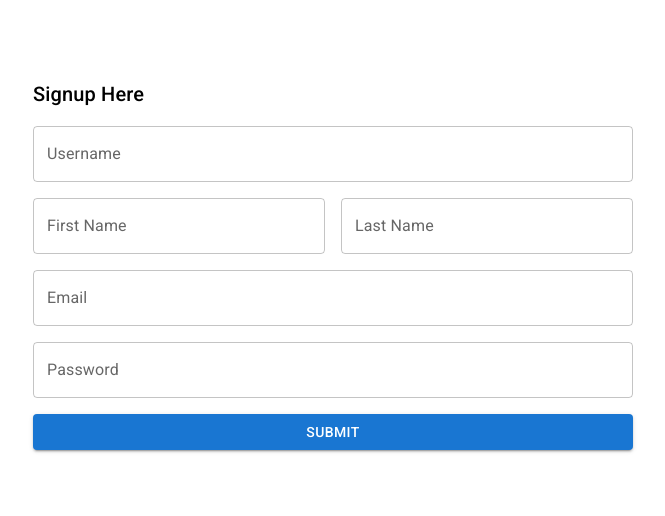
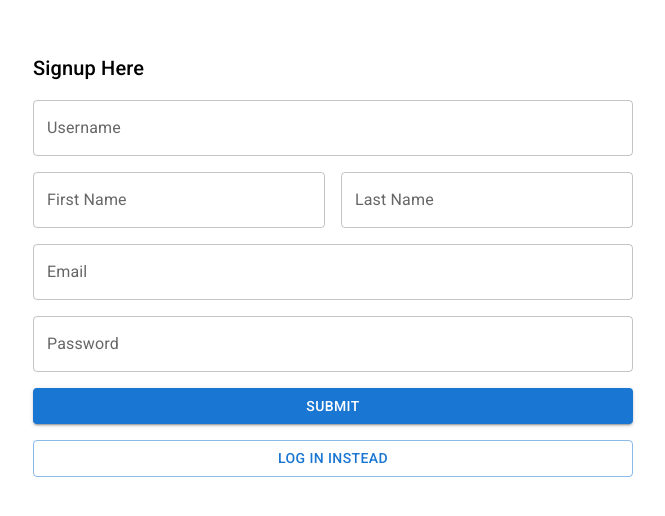
Before and after one commit to digitaljerrygit/user-auth-profile-example, a React (Vite) app: page /signup in a window 1280 px wide. Shown: the part 144-660 px from the top of the page, without its empty margins (307-972 px from the left). Built offline with nearby package versions, Linux system fonts and the light colour scheme; no server answers.

Commit message:
added conditions for registration

```diff
--- a/src/routes/Login.jsx
+++ b/src/routes/Login.jsx
@@ -88,6 +88,16 @@ export default function Login() {
         <Button type="submit" fullWidth={true} variant="contained">
           Submit
         </Button>
+        <Button
+          type="button"
+          fullWidth={true}
+          variant="outlined"
+          onClick={() => {
+            navigate("/signup");
+          }}
+        >
+          Create An Account
+        </Button>
       </Stack>
     </form>
   );
--- a/src/routes/Signup.jsx
+++ b/src/routes/Signup.jsx
@@ -123,6 +123,14 @@ export default function Signup() {
         <Button type="submit" fullWidth={true} variant="contained">
           Submit
         </Button>
+        <Button
+          type="submit"
+          fullWidth={true}
+          variant="outlined"
+          onClick={() => navigate("/login")}
+        >
+          Log In Instead
+        </Button>
       </Stack>
     </form>
   );
```
Also changed, not shown: 1 other file (tests, documents, lock files or other folders).
